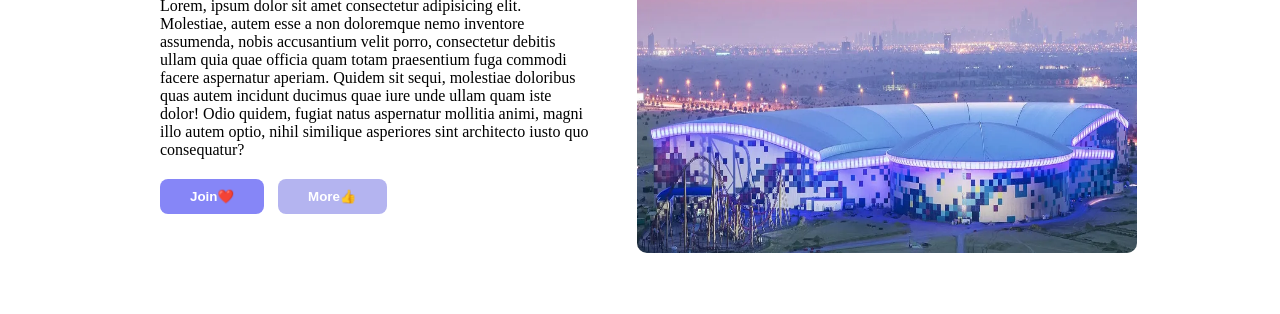
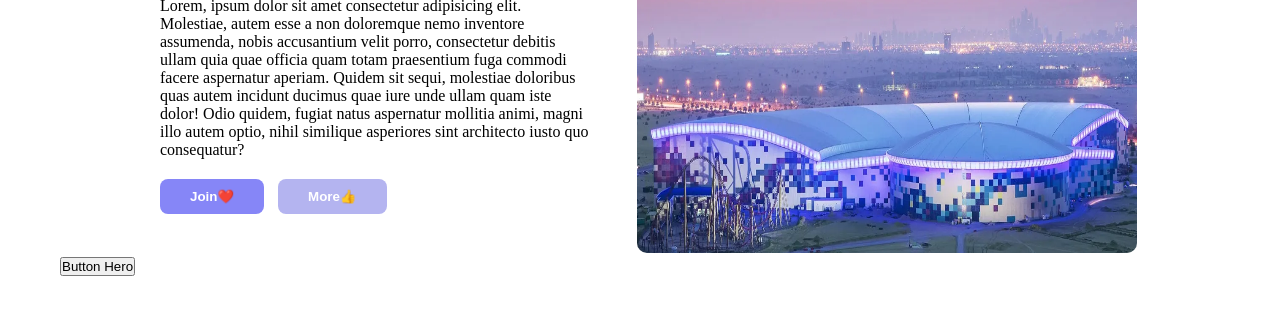
Before and after one commit to immobarok/web_mid, a plain HTML site: page index.html in a window 1280 px wide. Shown: the part 318-632 px from the top of the page. Drawn offline with Linux system fonts and the light colour scheme.

Commit message:
initial commit

```diff
--- a/index.html
+++ b/index.html
@@ -1,11 +1,13 @@
 <!DOCTYPE html>
 <html lang="en">
+
 <head>
   <meta charset="UTF-8" />
   <meta name="viewport" content="width=device-width, initial-scale=1.0" />
   <title>Document</title>
   <link rel="stylesheet" href="style.css" />
 </head>
+
 <body>
   <header>
     <nav>
@@ -45,5 +47,7 @@
       <img src="./IMG Worlds of Adventure - 1.webp" alt="" />
     </div>
   </div>
+  <button>Button Hero </button>
 </body>
+
 </html>
```
Lines whose indentation alone changed are shown as unchanged.
